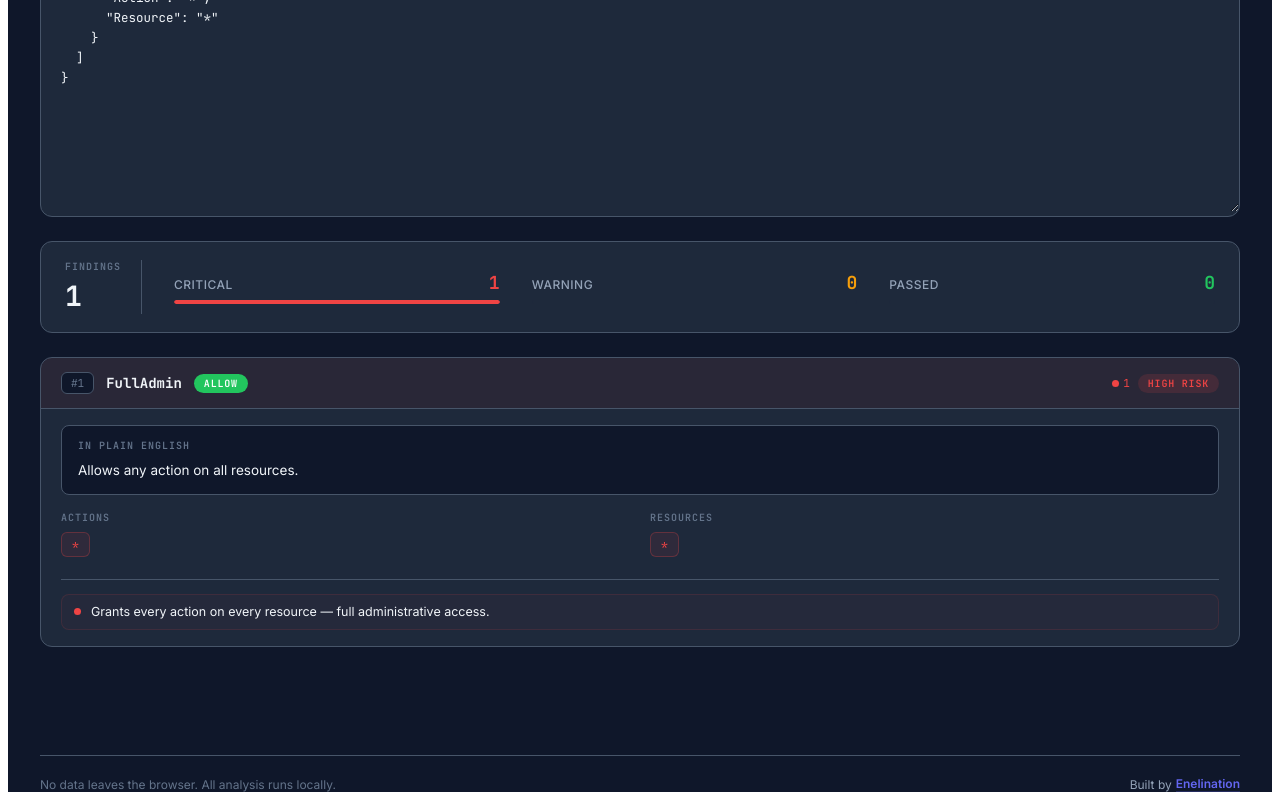
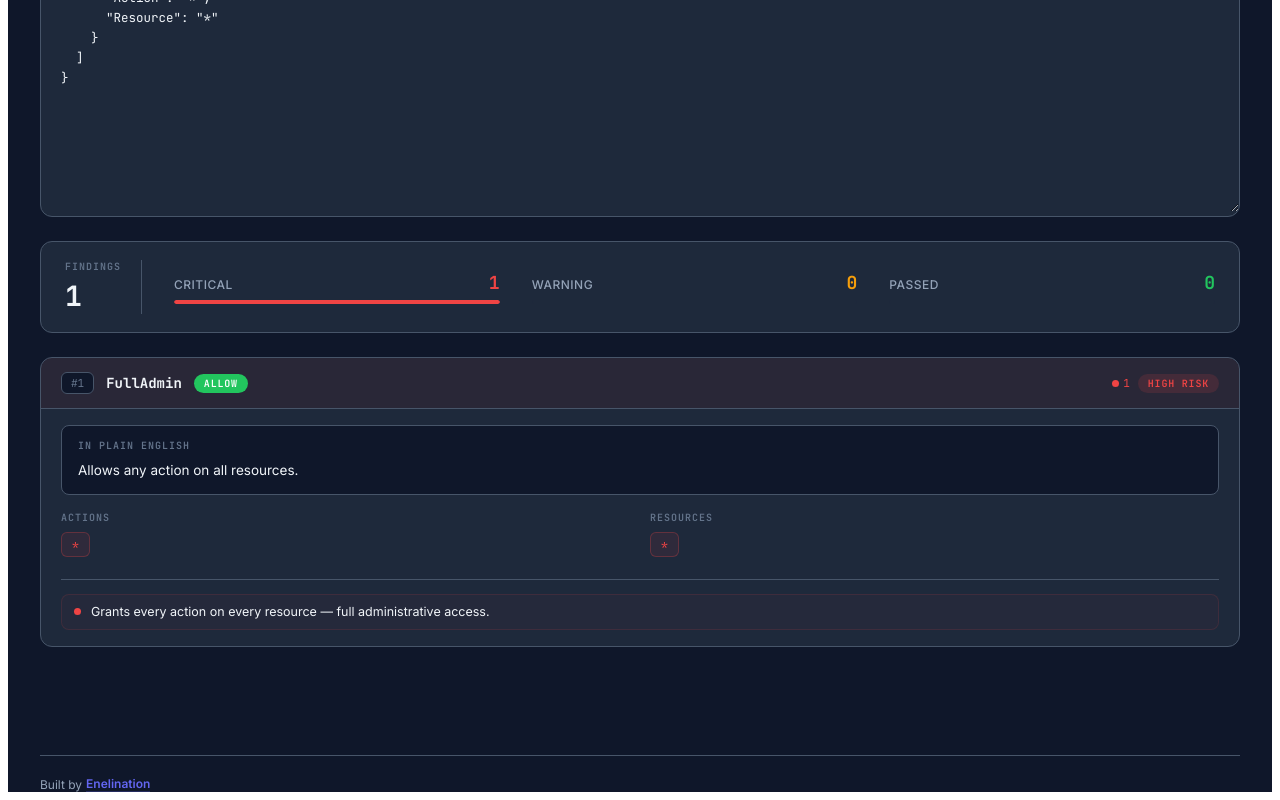
Before and after one commit to Enelination/aws-iam-accesslens, a React (Vite) app: page / in a window 1280 px wide. Shown: the part 295-1095 px from the top of the page. Built offline with nearby package versions, Linux system fonts and the light colour scheme.

Commit message:
remove client-side only messaging for hosted deployment

```diff
--- a/index.html
+++ b/index.html
@@ -6,7 +6,7 @@
     <meta name="viewport" content="width=device-width, initial-scale=1.0" />
     <meta
       name="description"
-      content="Paste an AWS IAM policy and see exactly what it grants, with plain-English risk findings for wildcards, missing conditions, and privilege-escalation paths. No data leaves the browser."
+      content="Paste an AWS IAM policy and see exactly what it grants, with plain-English risk findings for wildcards, missing conditions, and privilege-escalation paths."
     />
     <title>IAM Visualizer</title>
     <link
--- a/src/App.tsx
+++ b/src/App.tsx
@@ -103,15 +103,6 @@ export default function App() {
               gap: 16,
             }}
           >
-            <span>client-side only</span>
-            <span
-              style={{
-                width: 1,
-                height: 14,
-                background: C.border,
-                display: "inline-block",
-              }}
-            />
             <span>
               Built by{" "}
               <a
--- a/src/components/Footer.tsx
+++ b/src/components/Footer.tsx
@@ -16,15 +16,6 @@ export function Footer() {
         gap: 12,
       }}
     >
-      <span
-        style={{
-          fontFamily: sans,
-          fontSize: 12,
-          color: C.faint,
-        }}
-      >
-        No data leaves the browser. All analysis runs locally.
-      </span>
       <span
         style={{
           fontFamily: sans,
```
